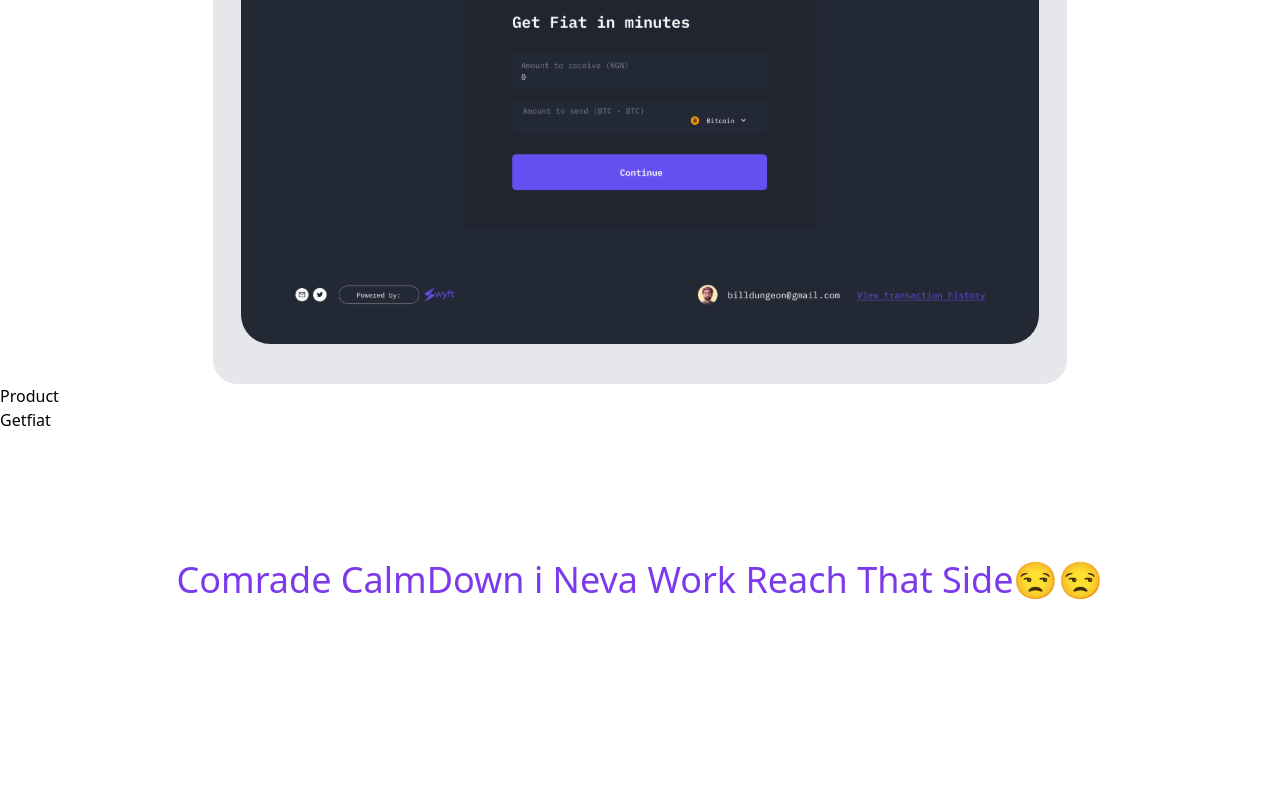
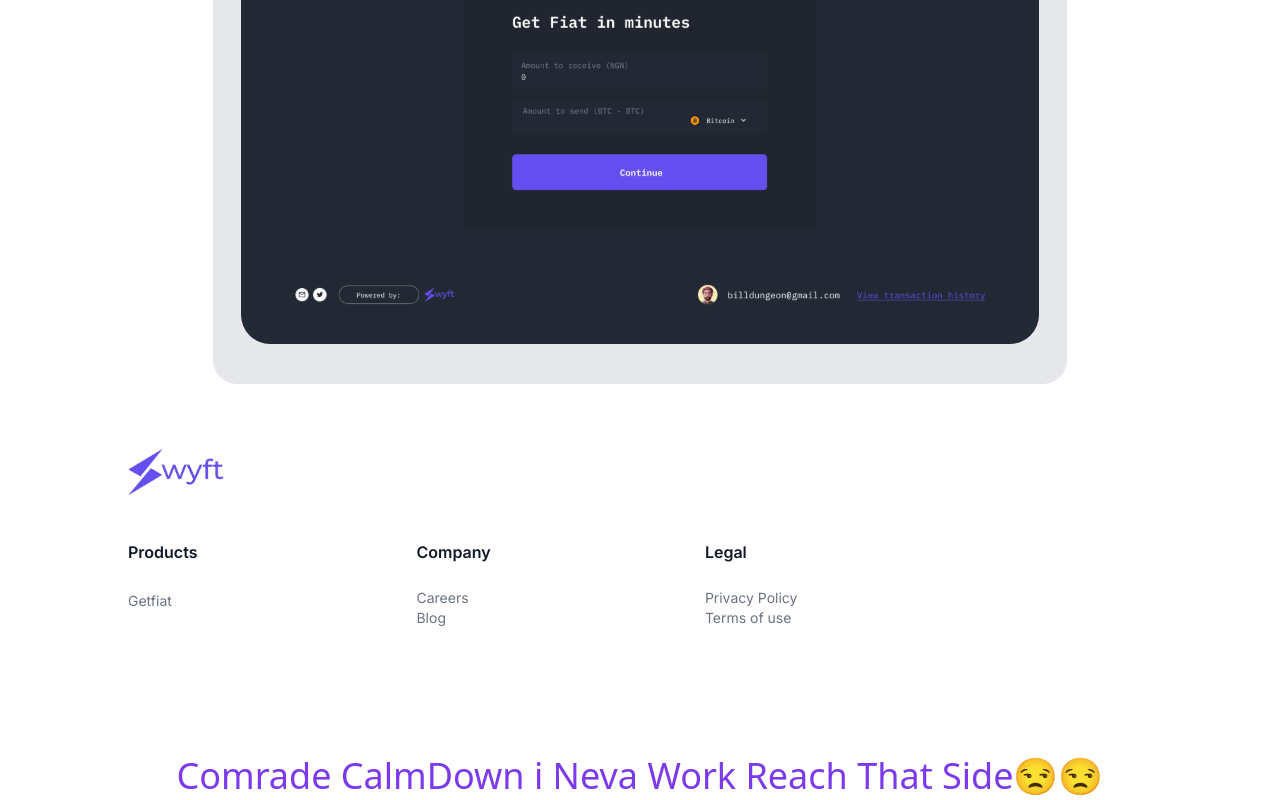
Before and after one commit to OlaiwonAbdullahi/SwyftPay-Replicate, a React (Vite) app: page / in a window 1280 px wide. Shown: the part 2879-3679 px from the top of the page. Before the commit the page ends 3483 px from the top, so only its background shows below. Built offline with nearby package versions, Linux system fonts and the light colour scheme.

Commit message:
update Footer.tsx

```diff
--- a/src/components/Footer.tsx
+++ b/src/components/Footer.tsx
@@ -1,9 +1,33 @@
+import Logo from "../assets/logo.png";
 export default function Footer() {
   return (
-    <div className="bg-white flex gap-3">
-      <div className="basis-1/3">
-        <h2 className="">Product</h2>
-        <span>Getfiat</span>
+    <div className="bg-white mt-14 mx-12 md:mx-32 md:w-2/3">
+      <img src={Logo} className="h-16 w-24 mb-4"></img>
+      <div className=" flex gap-3">
+        <div className="basis-1/3 mt-5">
+          <h2 className="mb-6 text-base text-gray-900 font-semibold font-inter">
+            Products
+          </h2>
+          <span className="text-sm text-gray-500 font-inter">Getfiat</span>
+        </div>
+
+        <div className="basis-1/3 mt-5 flex flex-col">
+          <h2 className="mb-6 text-base text-gray-900 font-semibold font-inter">
+            Company
+          </h2>
+          <span className="text-sm text-gray-500 font-inter">Careers</span>
+          <span className="text-sm text-gray-500 font-inter">Blog</span>
+        </div>
+
+        <div className="basis-1/3 mt-5 flex flex-col">
+          <h2 className="mb-6 text-base text-gray-900 font-semibold font-inter">
+            Legal
+          </h2>
+          <span className="text-sm text-gray-500 font-inter">
+            Privacy Policy
+          </span>
+          <span className="text-sm text-gray-500 font-inter">Terms of use</span>
+        </div>
       </div>
     </div>
   );
```
